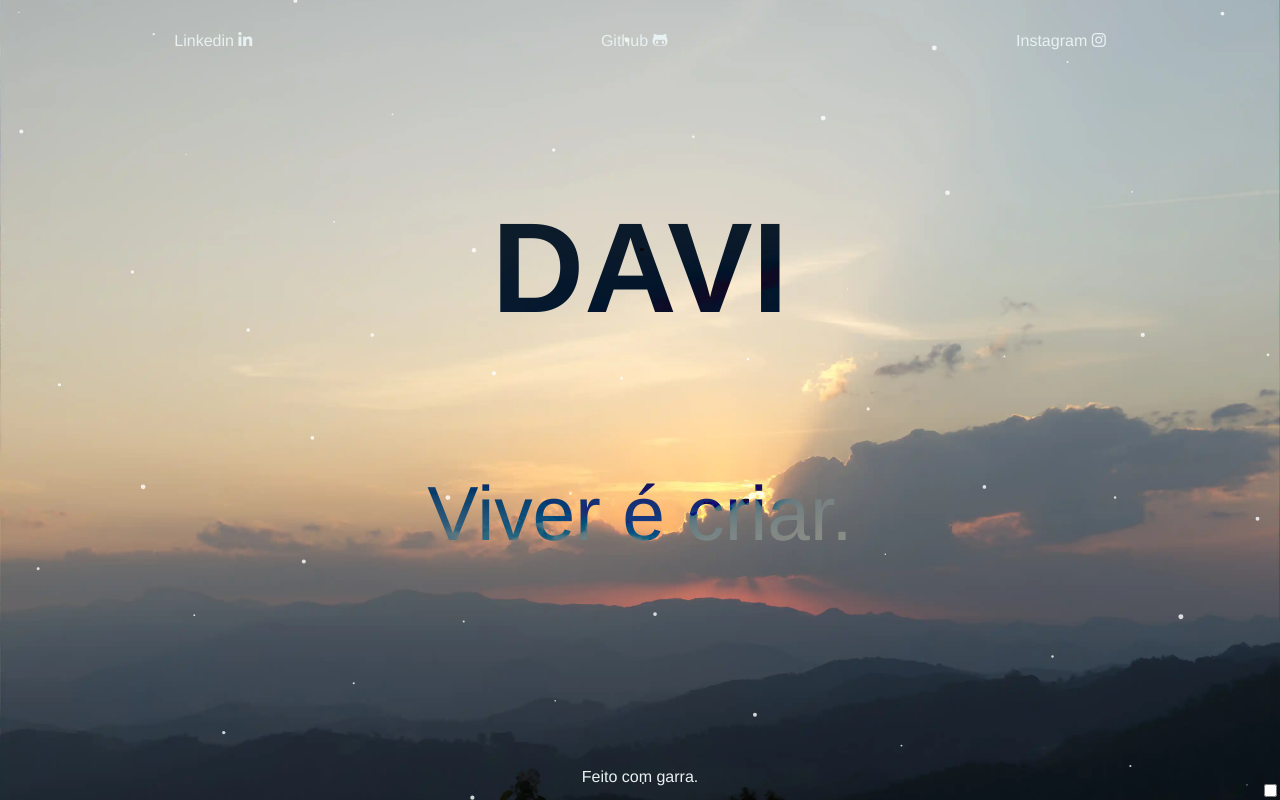
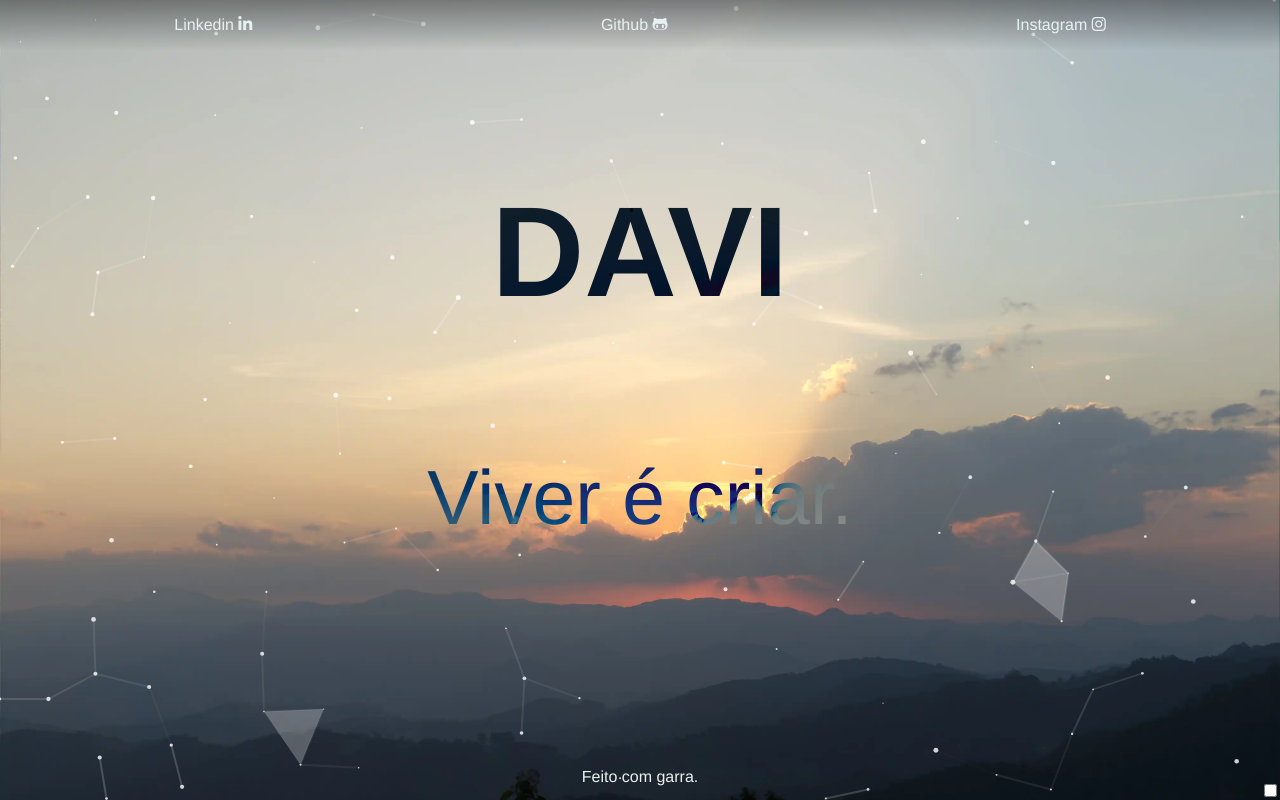
Before and after one commit to HowIsItWorking/howisitworking.github.io, a website: page index.html in a window 1280 px wide. Drawn offline with Linux system fonts and the light colour scheme.

Commit message:
changed all logic for better performance and scalability.

```diff
--- a/src/main.css
+++ b/src/main.css
@@ -30,10 +30,12 @@ body {
 }
 
 .header {
-  margin-top: 1rem;
   display: flex;
   width: 100%;
   justify-content: space-around;
+
+  background: #000000;
+  background: linear-gradient(180deg, rgba(0, 0, 0, 0.377) 0%, rgba(255, 255, 255, 0) 100%);
 }
 
 .header>a:visited,
--- a/src/main.ts
+++ b/src/main.ts
@@ -1,3 +1,4 @@
+// ===================== CANVAS SETUP =====================
 const canvas = document.getElementById("backgroundCanvas") as HTMLCanvasElement;
 const ctx = canvas.getContext("2d") as CanvasRenderingContext2D;
 const deactivateCheckBox = document.getElementById("deactivatebackground") as HTMLInputElement;
@@ -6,149 +7,206 @@ const anchors = document.getElementsByClassName("anchors") as HTMLCollectionOf<H
 const realWidth = window.screen.width;
 const realHeight = window.screen.height;
 
-/* ===================== TYPES ===================== */
+// ===================== TYPES =====================
+interface Dot { x: number; y: number; radius: number; vx: number; vy: number; }
+interface Triangle { a: number; b: number; c: number; color: string; }
 
-interface Dot {
-  x: number;
-  y: number;
-  radius: number;
-  vx: number;
-  vy: number;
-}
-
-/* ===================== STATE ===================== */
-
+// ===================== STATE =====================
 const dots: Dot[] = [];
 let initialized = false;
 let active = true;
-let drag = 1; // 1 = do nothing while -1 pulls.
+let drag = 1;
+const mouse = { x: 0, y: 0, active: false };
+const triangles: Triangle[] = [];
+const triangleKeys = new Set<string>();
 
-const mouse = {
-  x: 0,
-  y: 0,
-  active: false
-};
+// ===================== CONFIG =====================
+const baseColor = "hsla(0, 0%, 100%, 0.26)";
+const linkedinColor = "hsla(221, 100%, 50%, 0.26)";
+const githubColor = "hsla(0, 0%, 0%, 0.26)";
+const instagramColor = "hsla(340, 100%, 50%, 0.26)";
+let triangleColor = baseColor;
 
-/* ===================== CONFIG ===================== */
+const referenceWidth = 1920;
+const referenceHeight = 1080;
+const referenceArea = referenceWidth * referenceHeight;
 
-const baseDots = 265;
-const referenceArea = 1920 * 1080;
 const currentArea = realWidth * realHeight;
+const scaleFactor = Math.sqrt(currentArea / referenceArea);
 
-const scaledDots = baseDots * (currentArea / referenceArea);
-const MAX_DOTS = Math.min(1024, Math.floor(scaledDots));
-console.log(MAX_DOTS);
+// dots - usar raiz quadrada da área
+const baseDots = 256;
+const scaledDots = baseDots * Math.sqrt(currentArea / referenceArea);
 
-let MAX_DISTANCE = 120;
+const MIN_DOTS = 64;
+const MAX_DOTS = 512;
+const MAX_DOTS_FINAL = Math.min(MAX_DOTS, Math.max(MIN_DOTS, Math.floor(scaledDots)));
 
-let DOT_REPEL_RADIUS = 128;
-let DOT_REPEL_FORCE = 0.5;
+let MAX_DISTANCE = 140 * scaleFactor;
+let DOT_REPEL_RADIUS = 128 * scaleFactor;
+let DOT_REPEL_FORCE = 0.25 * scaleFactor;
+let MOUSE_RADIUS = 128 * scaleFactor;
+let MOUSE_FORCE = 0.15 * scaleFactor;
+let FRICTION = 0.9999;
+let MAX_TRIANGLES = 128;
 
-let MOUSE_RADIUS = 128;
-let MOUSE_FORCE = 0.15;
-
-let FRICTION = 0.99;
-
-let MAX_TRIANGLES =128;
-
-/* ===================== INPUT ===================== */
-
-deactivateCheckBox.addEventListener("change", () => {
-  active = !deactivateCheckBox.checked;
-});
-
-window.addEventListener("mousedown", (e: MouseEvent) => {
-  drag = -2;
-})
-
-window.addEventListener("mouseup", (e: MouseEvent) => {
-  drag = 1;
-})
+// ===================== EVENT LISTENERS =====================
+deactivateCheckBox.addEventListener("change", () => { active = !deactivateCheckBox.checked; });
+window.addEventListener("mousedown", () => { drag = -2; });
+window.addEventListener("mouseup", () => { drag = 1; });
 
 Array.from(anchors).forEach(anchor => {
   anchor.addEventListener("mouseenter", () => {
-    MOUSE_FORCE = -.15;
-    MOUSE_RADIUS = 512;
-
+    MOUSE_FORCE = -0.15; MOUSE_RADIUS = 512;
+    if (anchor.classList.contains("linkedin")) triangleColor = linkedinColor;
+    else if (anchor.classList.contains("github")) triangleColor = githubColor;
+    else if (anchor.classList.contains("instagram")) triangleColor = instagramColor;
   });
-
   anchor.addEventListener("mouseleave", () => {
     MOUSE_FORCE = 0.15;
     MOUSE_RADIUS = 128;
+    triangleColor = baseColor;
   });
 });
 
-window.addEventListener("mousemove", (e: MouseEvent) => {
+window.addEventListener("mousemove", (e) => {
   const rect = canvas.getBoundingClientRect();
   mouse.x = e.clientX - rect.left;
   mouse.y = e.clientY - rect.top;
   mouse.active = true;
 });
+window.addEventListener("mouseleave", () => { mouse.active = false; });
 
-window.addEventListener("mouseleave", () => {
-  mouse.active = false;
-});
-
-/* ===================== CANVAS ===================== */
-
+// ===================== CANVAS RESIZE =====================
 function resizeCanvas(): void {
   const rect = canvas.getBoundingClientRect();
   const dpr = window.devicePixelRatio || 1;
-
   const displayWidth = Math.round(rect.width * dpr);
   const displayHeight = Math.round(rect.height * dpr);
-
   if (canvas.width !== displayWidth || canvas.height !== displayHeight) {
     canvas.width = displayWidth;
     canvas.height = displayHeight;
     ctx.setTransform(dpr, 0, 0, dpr, 0, 0);
   }
 }
-
 resizeCanvas();
 window.addEventListener("resize", resizeCanvas);
 
-/* ===================== HELPERS ===================== */
-
-function distance(a: Dot, b: Dot): number {
-  const dx = a.x - b.x;
-  const dy = a.y - b.y;
-  return Math.sqrt(dx * dx + dy * dy);
+// ===================== GEOMETRY HELPERS =====================
+function ccw(ax: number, ay: number, bx: number, by: number, cx: number, cy: number): boolean {
+  return (cy - ay) * (bx - ax) > (by - ay) * (cx - ax);
 }
 
+function segmentsIntersect(ax: number, ay: number, bx: number, by: number, cx: number, cy: number, dx: number, dy: number): boolean {
+  return (ccw(ax, ay, cx, cy, dx, dy) !== ccw(bx, by, cx, cy, dx, dy) &&
+    ccw(ax, ay, bx, by, cx, cy) !== ccw(ax, ay, bx, by, dx, dy));
+}
+
+function distance(a?: Dot, b?: Dot): number {
+  if (!a || !b) return Infinity;
+  return Math.hypot(a.x - b.x, a.y - b.y);
+}
+
+function isTriangleValid(t?: Triangle): boolean {
+  if (!t) return false;
+  const a = dots[t.a], b = dots[t.b], c = dots[t.c];
+  if (!a || !b || !c) return false;
+  return distance(a, b) < MAX_DISTANCE && distance(a, c) < MAX_DISTANCE && distance(b, c) < MAX_DISTANCE;
+}
+
+function trianglesOverlap(t1: Triangle, a1?: Dot, b1?: Dot, c1?: Dot): boolean {
+  if (!a1 || !b1 || !c1) return false;
+  const t2a = dots[t1.a], t2b = dots[t1.b], t2c = dots[t1.c];
+  if (!t2a || !t2b || !t2c) return false;
+
+  const tri1 = [a1, b1, c1];
+  const tri2 = [t2a, t2b, t2c];
+
+  const axes = [
+    [b1.x - a1.x, b1.y - a1.y],
+    [c1.x - b1.x, c1.y - b1.y],
+    [a1.x - c1.x, a1.y - c1.y],
+    [t2b.x - t2a.x, t2b.y - t2a.y],
+    [t2c.x - t2b.x, t2c.y - t2b.y],
+    [t2a.x - t2c.x, t2a.y - t2c.y]
+  ];
+
+  for (const axis of axes) {
+    if (!axis || axis.length < 2) continue; // evita undefined
+    if (!axis || axis.length < 2 || axis[0] == null || axis[1] == null) continue;
+    const ax = -axis[1];
+    const ay = axis[0];
+    if (ax == null || ay == null) continue; // checagem extra
+    let min1 = Infinity, max1 = -Infinity;
+    for (const p of tri1) {
+      if (!p) continue;
+      const proj = p.x * ax + p.y * ay;
+      min1 = Math.min(min1, proj);
+      max1 = Math.max(max1, proj);
+    }
+    let min2 = Infinity, max2 = -Infinity;
+    for (const p of tri2) {
+      if (!p) continue;
+      const proj = p.x * ax + p.y * ay;
+      min2 = Math.min(min2, proj);
+      max2 = Math.max(max2, proj);
+    }
+    if (max1 < min2 || max2 < min1) return false; // separating axis encontrado
+  }
+  return true;
+}
+
+function triangleKey(i: number, j: number, k: number): string {
+  return [i, j, k].sort((a, b) => a - b).join("-");
+}
+
+// ===================== TRIANGLE BUILDING =====================
+function buildTriangles(): void {
+  for (let i = 0; i < dots.length; i++) {
+    const a = dots[i];
+    if (!a) continue;
+    for (let j = i + 1; j < dots.length; j++) {
+      const b = dots[j];
+      if (!b || distance(a, b) >= MAX_DISTANCE) continue;
+
+      for (let k = j + 1; k < dots.length; k++) {
+        const c = dots[k];
+        if (!c) continue;
+        if (distance(a, c) >= MAX_DISTANCE) continue;
+        if (distance(b, c) >= MAX_DISTANCE) continue;
+
+        const key = triangleKey(i, j, k);
+        if (triangleKeys.has(key)) continue;
+
+        triangles.push({ a: i, b: j, c: k, color: triangleColor });
+        triangleKeys.add(key);
+
+        if (triangles.length >= MAX_TRIANGLES) return;
+      }
+    }
+  }
+}
+
+// ===================== DOTS =====================
 function createDot(): Dot {
   const rect = canvas.getBoundingClientRect();
-
-  return {
-    x: Math.random() * rect.width,
-    y: Math.random() * rect.height,
-    radius: Math.random() * 2 + 0.5,
-    vx: 0,
-    vy: 0
-  };
+  return { x: Math.random() * rect.width, y: Math.random() * rect.height, radius: Math.random() * 2 + 0.5, vx: 0, vy: 0 };
 }
 
-/* ===================== PHYSICS ===================== */
-
+// ===================== PHYSICS =====================
 function applyDotRepulsion(): void {
   for (let i = 0; i < dots.length; i++) {
+    const a = dots[i];
+    if (!a) continue;
     for (let j = i + 1; j < dots.length; j++) {
-      const a = dots[i];
       const b = dots[j];
-
-      const dx = a.x - b.x;
-      const dy = a.y - b.y;
-      const dist = Math.sqrt(dx * dx + dy * dy);
-
+      if (!b) continue;
+      const dx = a.x - b.x, dy = a.y - b.y, dist = Math.sqrt(dx * dx + dy * dy);
       if (dist > 0 && dist < DOT_REPEL_RADIUS) {
         const force = (DOT_REPEL_RADIUS - dist) / DOT_REPEL_RADIUS;
         const fx = (dx / dist) * force * DOT_REPEL_FORCE;
         const fy = (dy / dist) * force * DOT_REPEL_FORCE;
-
-        a.vx += fx;
-        a.vy += fy;
-        b.vx -= fx;
-        b.vy -= fy;
+        a.vx += fx; a.vy += fy; b.vx -= fx; b.vy -= fy;
       }
     }
   }
@@ -156,12 +214,9 @@ function applyDotRepulsion(): void {
 
 function applyMouseRepulsion(): void {
   if (!mouse.active) return;
-
   for (const dot of dots) {
-    const dx = dot.x - mouse.x;
-    const dy = dot.y - mouse.y;
-    const dist = Math.sqrt(dx * dx + dy * dy);
-
+    if (!dot) continue;
+    const dx = dot.x - mouse.x, dy = dot.y - mouse.y, dist = Math.sqrt(dx * dx + dy * dy);
     if (dist > 0 && dist < MOUSE_RADIUS) {
       const force = (MOUSE_RADIUS - dist) / MOUSE_RADIUS;
       dot.vx += (dx / dist) * force * MOUSE_FORCE * drag;
@@ -172,124 +227,77 @@ function applyMouseRepulsion(): void {
 
 function updateDots(): void {
   const rect = canvas.getBoundingClientRect();
-
   for (const dot of dots) {
-    dot.x += dot.vx;
-    dot.y += dot.vy;
-
-    dot.vx *= FRICTION;
-    dot.vy *= FRICTION;
-
-    if (dot.x <= 0 || dot.x >= rect.width) {
-      dot.vx *= -1;
-    }
-
-    if (dot.y <= 0 || dot.y >= rect.height) {
-      dot.vy *= -1;
-    }
-
+    if (!dot) continue;
+    dot.x += dot.vx; dot.y += dot.vy;
+    dot.vx *= FRICTION; dot.vy *= FRICTION;
+    if (dot.x <= 0 || dot.x >= rect.width) dot.vx *= -1;
+    if (dot.y <= 0 || dot.y >= rect.height) dot.vy *= -1;
   }
 }
 
-/* ===================== RENDER ===================== */
-
-function drawDot(dot: Dot): void {
-  ctx.beginPath();
-  ctx.arc(dot.x, dot.y, dot.radius, 0, Math.PI * 2);
-  ctx.fillStyle = "rgba(255,255,255,0.8)";
-  ctx.fill();
+// ===================== RENDER =====================
+function drawDot(dot?: Dot): void {
+  if (!dot) return;
+  ctx.beginPath(); ctx.arc(dot.x, dot.y, dot.radius, 0, Math.PI * 2);
+  ctx.fillStyle = "rgba(255,255,255,0.8)"; ctx.fill();
 }
 
 function drawLines(): void {
   for (let i = 0; i < dots.length; i++) {
+    const a = dots[i];
+    if (!a) continue;
     for (let j = i + 1; j < dots.length; j++) {
-      const a = dots[i];
       const b = dots[j];
-
+      if (!b) continue;
       const dist = distance(a, b);
-
       if (dist < MAX_DISTANCE) {
-        const alpha = 1 - dist / MAX_DISTANCE;
-
-        ctx.beginPath();
-        ctx.moveTo(a.x, a.y);
-        ctx.lineTo(b.x, b.y);
-        ctx.strokeStyle = `rgba(255,255,255,${alpha * 0.5})`;
-        ctx.lineWidth = 2;
-        ctx.stroke();
+        ctx.beginPath(); ctx.moveTo(a.x, a.y); ctx.lineTo(b.x, b.y);
+        ctx.strokeStyle = `rgba(255,255,255,${(1 - dist / MAX_DISTANCE) * 0.5})`;
+        ctx.lineWidth = 2; ctx.stroke();
       }
     }
   }
 }
 
 function drawTriangles(): void {
-  let _triangle_count = 0;
-
-  for (let i = 0; i < dots.length; i++) {
-    for (let j = i + 1; j < dots.length; j++) {
-      for (let k = j + 1; k < dots.length; k++) {
-
-        if(_triangle_count >= MAX_TRIANGLES) return;
-
-        const a = dots[i];
-        const b = dots[j];
-        const c = dots[k];
-
-        if (
-          distance(a, b) < MAX_DISTANCE &&
-          distance(a, c) < MAX_DISTANCE &&
-          distance(b, c) < MAX_DISTANCE
-        ) {
-          ctx.beginPath();
-          ctx.moveTo(a.x, a.y);
-          ctx.lineTo(b.x, b.y);
-          ctx.lineTo(c.x, c.y);
-          ctx.closePath();
-
-          ctx.fillStyle = "hsla(320, 100%, 50%, 0.26)";
-          ctx.fill();
-
-          _triangle_count++;
-        }
-      }
-    }
+  for (const t of triangles) {
+    if (!t) continue;
+    const a = dots[t.a], b = dots[t.b], c = dots[t.c];
+    if (!a || !b || !c) continue;
+    ctx.beginPath(); ctx.moveTo(a.x, a.y); ctx.lineTo(b.x, b.y); ctx.lineTo(c.x, c.y); ctx.closePath();
+    ctx.fillStyle = t.color; ctx.fill();
   }
 }
 
-/* ===================== LOOP ===================== */
-
+// ===================== MAIN LOOP =====================
 function drawAll(): void {
   ctx.clearRect(0, 0, canvas.width, canvas.height);
+  applyDotRepulsion(); applyMouseRepulsion(); updateDots();
 
-  applyDotRepulsion();
-  applyMouseRepulsion();
-  updateDots();
+  for (let i = triangles.length - 1; i >= 0; i--) {
+    if (!isTriangleValid(triangles[i])) {
+      const t = triangles[i];
+      if (t) triangleKeys.delete(triangleKey(t.a, t.b, t.c));
+      triangles.splice(i, 1);
+    }
+  }
 
+  buildTriangles();
   drawTriangles();
   drawLines();
-
-  for (const dot of dots) {
-    drawDot(dot);
-  }
+  for (const dot of dots) drawDot(dot);
 }
 
 function loop(): void {
-  if (active) {
-    canvas.style.visibility = "visible"
-    drawAll();
-  } else {
-    canvas.style.visibility = "hidden";
-  }
+  if (active) { canvas.style.visibility = "visible"; drawAll(); }
+  else canvas.style.visibility = "hidden";
   requestAnimationFrame(loop);
 }
 
-/* ===================== INIT ===================== */
-
+// ===================== INIT =====================
 if (!initialized) {
-  for (let i = 0; i < MAX_DOTS; i++) {
-    dots.push(createDot());
-  }
-
+  for (let i = 0; i < MAX_DOTS_FINAL; i++) dots.push(createDot());
   initialized = true;
   loop();
 }
```
Also changed, not shown: index.html (+3 -3 lines), dist/main.js, 1 other file.
